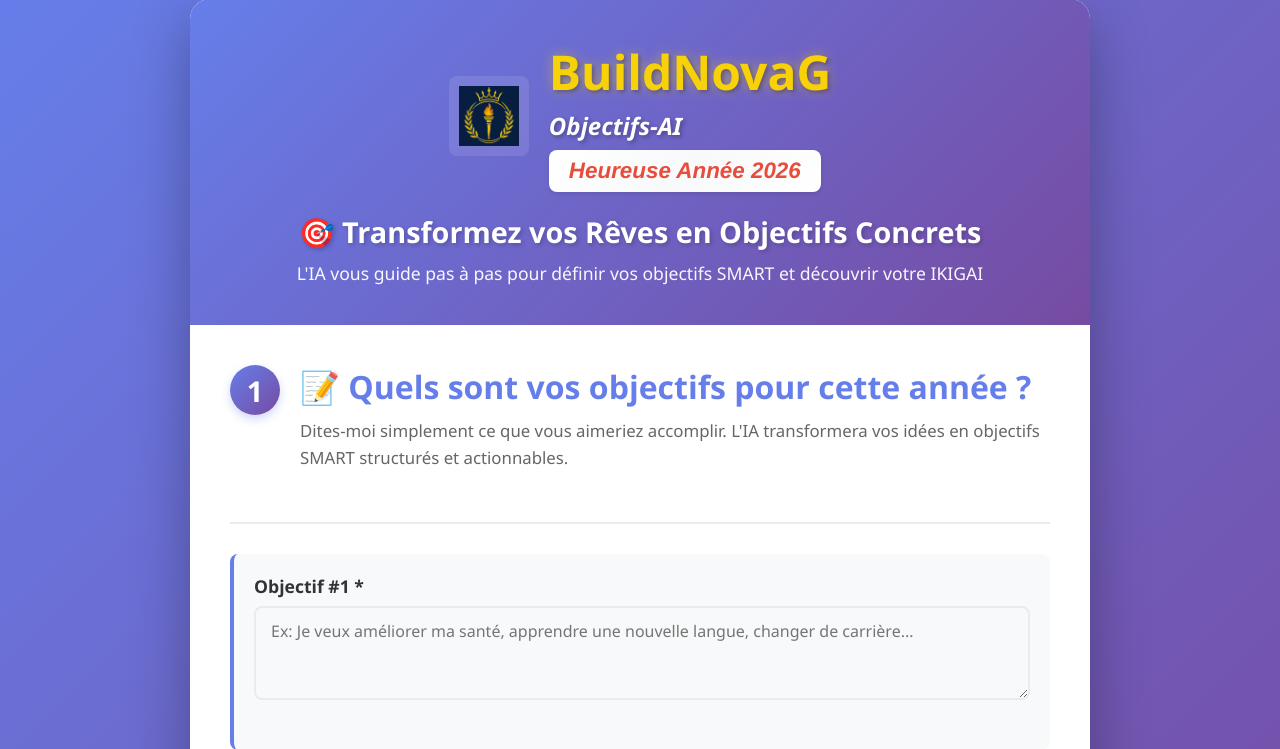
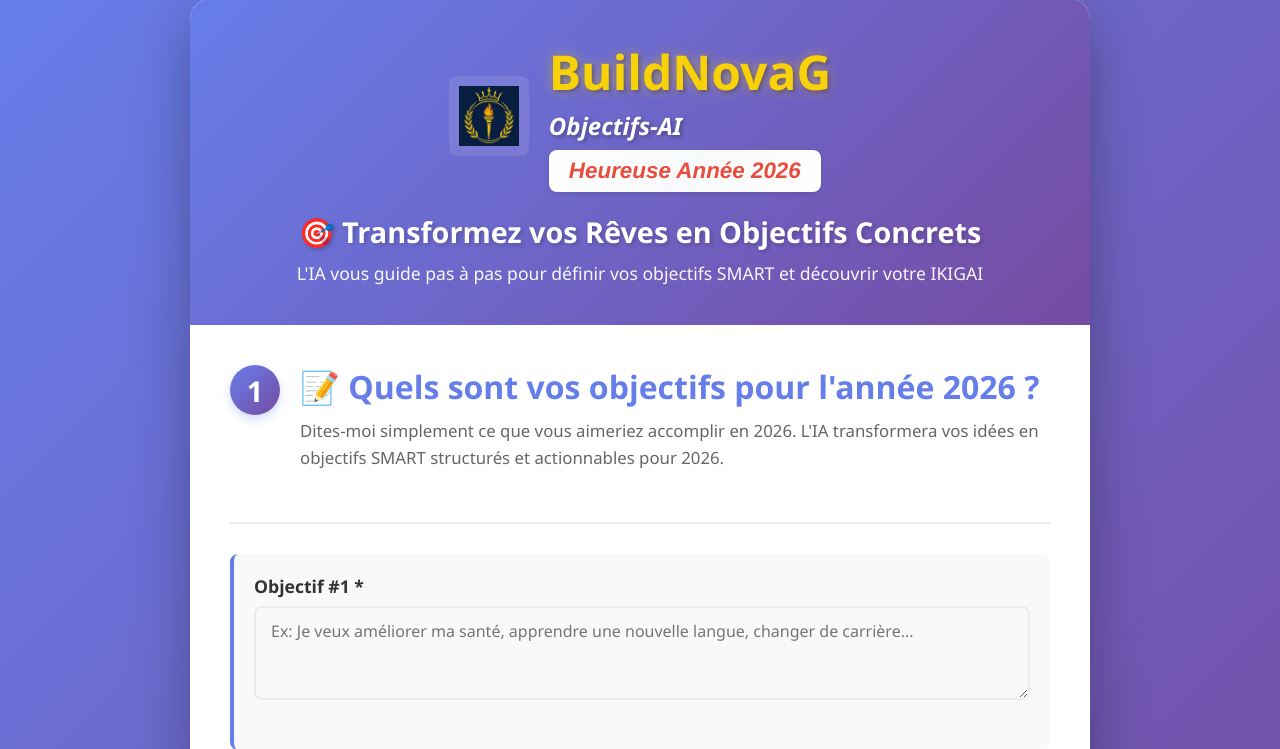
Before and after one commit to ElProfesormika/MY_IA, a Flask app: page / in a window 1280 px wide. Shown: the part 21-770 px from the top of the page. Run offline with Flask 3, Linux system fonts and the light colour scheme; some libraries are stand-ins or nearby versions.

Commit message:
fix(my_ai):structurer mesobjectifs ,smart et ikigai

```diff
--- a/app.py
+++ b/app.py
@@ -12,11 +12,27 @@ from reportlab.lib import colors
 from reportlab.lib.enums import TA_CENTER, TA_LEFT
 from datetime import datetime
 import io
-import config
 from concurrent.futures import ThreadPoolExecutor, as_completed
 
-app = Flask(__name__)
+# Importer config avec gestion d'erreur
+try:
+    import config
+except ImportError:
+    # Si config n'est pas trouvé, créer des valeurs par défaut
+    import os
+    class Config:
+        MISTRAL_API_KEY = os.getenv("MISTRAL_API_KEY", "")
+        MISTRAL_MODEL = os.getenv("MISTRAL_MODEL", "mistral-small-latest")
+        HUGGINGFACE_API_KEY = os.getenv("HUGGINGFACE_API_KEY", "")
+        HUGGINGFACE_API_URL = os.getenv("HUGGINGFACE_API_URL", "https://router.huggingface.co/models/google/flan-t5-base")
+    config = Config()
+
+app = Flask(__name__, static_folder='static', template_folder='templates')
 CORS(app)
+
+# Configuration pour Vercel
+app.config['DEBUG'] = False
+app.config['TESTING'] = False
 
 # Désactiver le cache pour toutes les réponses
 @app.after_request
@@ -28,11 +44,18 @@ def add_no_cache_headers(response):
     response.headers['X-Content-Type-Options'] = 'nosniff'
     return response
 
-# Configuration des APIs
-MISTRAL_API_KEY = config.MISTRAL_API_KEY
-MISTRAL_MODEL = config.MISTRAL_MODEL
-HUGGINGFACE_API_KEY = config.HUGGINGFACE_API_KEY
-HUGGINGFACE_API_URL = config.HUGGINGFACE_API_URL
+# Configuration des APIs avec valeurs par défaut
+try:
+    MISTRAL_API_KEY = config.MISTRAL_API_KEY
+    MISTRAL_MODEL = config.MISTRAL_MODEL
+    HUGGINGFACE_API_KEY = config.HUGGINGFACE_API_KEY
+    HUGGINGFACE_API_URL = config.HUGGINGFACE_API_URL
+except AttributeError:
+    # Si config n'a pas les attributs, utiliser os.getenv directement
+    MISTRAL_API_KEY = os.getenv("MISTRAL_API_KEY", "")
+    MISTRAL_MODEL = os.getenv("MISTRAL_MODEL", "mistral-small-latest")
+    HUGGINGFACE_API_KEY = os.getenv("HUGGINGFACE_API_KEY", "")
+    HUGGINGFACE_API_URL = os.getenv("HUGGINGFACE_API_URL", "https://router.huggingface.co/models/google/flan-t5-base")
 
 def call_mistral_api(prompt):
     """Appelle l'API Mistral pour obtenir une réponse de l'IA"""
@@ -213,16 +236,18 @@ CRITIQUE : Réponds UNIQUEMENT avec un JSON valide. Pas de texte avant, pas de t
     "measurable": "Indicateurs de succès concrets avec chiffres, pourcentages, quantités. Comment saura-t-on que CET objectif est réussi ? Métriques précises avec valeurs numériques. Minimum 20 mots.",
     "achievable": "Pourquoi CET objectif est réaliste et atteignable ? Quelles ressources, compétences, soutiens sont disponibles pour CET objectif spécifique ? Détaille les moyens concrets. Minimum 20 mots.",
     "relevant": "Pourquoi CET objectif est important et aligné avec les valeurs et aspirations ? Quel impact spécifique aura-t-il sur la vie de cette personne ? Minimum 20 mots.",
-    "time_bound": "Date limite précise et échéances intermédiaires pour CET objectif. Quand exactement sera-t-il atteint ? Jalons clairs avec dates spécifiques (jour/mois/année). Minimum 20 mots.",
+    "time_bound": "Date limite précise et échéances intermédiaires pour CET objectif en 2026. Quand exactement sera-t-il atteint en 2026 ? Jalons clairs avec dates spécifiques (jour/mois/2026). Minimum 20 mots. IMPORTANT : Toutes les dates doivent être en 2026.",
     "analysis": "Analyse motivante en 5-7 phrases SPÉCIFIQUE à cet objectif : points forts de CET objectif, conseils pratiques personnalisés pour le réussir, étapes clés à suivre, risques à éviter, ressources à mobiliser. Minimum 50 mots."
 }}
 
 EXEMPLES DE BONNES RÉPONSES :
 - "specific": "Je vais améliorer ma santé en faisant 30 minutes de sport 3 fois par semaine (lundi, mercredi, vendredi) le matin avant le travail, en suivant un programme d'entraînement personnalisé avec un coach."
 - "measurable": "Je mesurerai mon succès par : perte de 5 kg en 3 mois, capacité à courir 5 km sans s'arrêter, réduction de 10 points de tension artérielle, et amélioration de mon niveau d'énergie de 30%."
-- "time_bound": "Objectif final : 31 décembre 2026. Jalons : - 1er mars : perte de 2 kg - 1er juin : perte de 4 kg - 1er septembre : perte de 5 kg - 31 décembre : maintien du poids et forme optimale."
+- "time_bound": "Objectif final : 31 décembre 2026. Jalons 2026 : - 1er mars 2026 : perte de 2 kg - 1er juin 2026 : perte de 4 kg - 1er septembre 2026 : perte de 5 kg - 31 décembre 2026 : maintien du poids et forme optimale."
 
-Sois très concret, précis, motivant et actionnable. Utilise des exemples chiffrés et des dates précises. Adapte ton analyse à la nature spécifique de CET objectif. Réponds UNIQUEMENT le JSON, rien d'autre."""
+IMPORTANT : Nous sommes en 2026. Toutes les dates doivent être en 2026. L'année de référence est 2026.
+
+Sois très concret, précis, motivant et actionnable. Utilise des exemples chiffrés et des dates précises EN 2026. Adapte ton analyse à la nature spécifique de CET objectif. RAPPEL : Nous sommes en 2026, toutes les dates doivent être en 2026. Réponds UNIQUEMENT le JSON, rien d'autre."""
 
     # Essayer jusqu'à 2 fois pour obtenir une réponse complète
     max_attempts = 2
@@ -361,7 +386,7 @@ Sois très concret, précis, motivant et actionnable. Utilise des exemples chiff
             "measurable": measurable_extracted if measurable_extracted and len(measurable_extracted.strip()) >= 10 else f"Métriques à définir pour mesurer le succès de : {objective_text}. Déterminer des indicateurs quantifiables (chiffres, pourcentages, quantités).",
             "achievable": achievable_extracted if achievable_extracted and len(achievable_extracted.strip()) >= 10 else f"Évaluer la faisabilité de : {objective_text}. Identifier les ressources, compétences et soutiens nécessaires pour atteindre cet objectif.",
             "relevant": relevant_extracted if relevant_extracted and len(relevant_extracted.strip()) >= 10 else f"Justifier l'importance de : {objective_text}. Aligner avec les valeurs, aspirations et objectifs de vie personnels.",
-            "time_bound": time_bound_extracted if time_bound_extracted and len(time_bound_extracted.strip()) >= 10 else f"Calendrier à définir pour : {objective_text}. Fixer des dates précises (jour/mois/année) et des jalons intermédiaires.",
+            "time_bound": time_bound_extracted if time_bound_extracted and len(time_bound_extracted.strip()) >= 10 else f"Calendrier à définir pour : {objective_text}. Fixer des dates précises en 2026 (jour/mois/2026) et des jalons intermédiaires pour 2026.",
             "analysis": analysis_extracted if analysis_extracted and len(analysis_extracted.strip()) >= 20 else f"Analyse de l'objectif : {objective_text}. Points à considérer : définir les étapes clés, identifier les ressources nécessaires, anticiper les défis potentiels, et planifier les actions concrètes."
         }
 
@@ -372,7 +397,7 @@ Sois très concret, précis, motivant et actionnable. Utilise des exemples chiff
         "measurable": f"Métriques à définir pour mesurer le succès de : {objective_text}. Déterminer des indicateurs quantifiables avec des chiffres, pourcentages ou quantités précises.",
         "achievable": f"Évaluer la faisabilité de : {objective_text}. Identifier les ressources, compétences, soutiens et moyens disponibles pour atteindre cet objectif de manière réaliste.",
         "relevant": f"Justifier l'importance de : {objective_text}. Aligner avec les valeurs personnelles, aspirations et objectifs de vie. Définir l'impact positif attendu.",
-        "time_bound": f"Calendrier à définir pour : {objective_text}. Fixer des dates précises (jour/mois/année) pour l'objectif final et des jalons intermédiaires pour suivre la progression.",
+        "time_bound": f"Calendrier à définir pour : {objective_text}. Fixer des dates précises en 2026 (jour/mois/2026) pour l'objectif final et des jalons intermédiaires pour suivre la progression tout au long de 2026.",
         "analysis": f"Analyse de l'objectif : {objective_text}. Pour réussir cet objectif, il est important de : 1) Définir des étapes clés concrètes, 2) Identifier les ressources nécessaires, 3) Anticiper les défis potentiels, 4) Planifier les actions concrètes, 5) Suivre régulièrement la progression."
     }
 
@@ -402,11 +427,11 @@ Structure ta réponse de manière claire et inspirante :
 
 [3-5 recommandations actionnables pour vivre son IKIGAI au quotidien]
 
-## 🚀 PISTES D'ACTION POUR L'ANNÉE
+## 🚀 PISTES D'ACTION POUR 2026
 
-[3-5 actions concrètes à entreprendre cette année pour aligner sa vie avec son IKIGAI]
+[3-5 actions concrètes à entreprendre en 2026 pour aligner sa vie avec son IKIGAI]
 
-Sois inspirant, concret, motivant et actionnable. Utilise un ton positif et encourageant."""
+Sois inspirant, concret, motivant et actionnable. Utilise un ton positif et encourageant. RAPPEL : Nous sommes en 2026, toutes les actions et dates doivent être pour l'année 2026."""
 
     # Appel direct à Mistral pour IKIGAI (plus rapide, pas besoin de fallback)
     result = call_mistral_api(prompt) if MISTRAL_API_KEY else call_ai_api(prompt)
@@ -428,12 +453,12 @@ Ces quatre éléments se complètent et révèlent des opportunités intéressan
 3. Développe des compétences complémentaires pour renforcer ton IKIGAI
 4. Crée des opportunités qui allient passion et rémunération
 
-## 🚀 PISTES D'ACTION POUR L'ANNÉE
+## 🚀 PISTES D'ACTION POUR 2026
 
-1. Définir des objectifs SMART alignés avec ton IKIGAI
-2. Chercher des opportunités qui combinent tes 4 éléments
-3. Développer un plan d'action concret pour vivre ton IKIGAI
-4. Suivre régulièrement ta progression vers ton IKIGAI"""
+1. Définir des objectifs SMART alignés avec ton IKIGAI pour 2026
+2. Chercher des opportunités en 2026 qui combinent tes 4 éléments
+3. Développer un plan d'action concret pour vivre ton IKIGAI en 2026
+4. Suivre régulièrement ta progression vers ton IKIGAI tout au long de 2026"""
 
     return result.strip()
 
@@ -582,7 +607,7 @@ def create_pdf(objectives_list, ikigai_data, filename='objectifs_annee.pdf'):
     story.append(Spacer(1, 0.2*inch))
 
     # Titre principal
-    story.append(Paragraph("Mes Objectifs pour l'Année", title_style))
+    story.append(Paragraph("Mes Objectifs pour l'Année 2026", title_style))
     story.append(Spacer(1, 0.15*inch))
     story.append(Paragraph(f"<i>Document généré le {datetime.now().strftime('%d/%m/%Y à %H:%M')}</i>",
                           ParagraphStyle('DateStyle', parent=styles['Normal'], alignment=TA_CENTER, textColor=colors.HexColor('#666'), fontSize=10)))
@@ -906,7 +931,7 @@ def process_objectives():
                 "measurable": f"Métriques à définir pour mesurer le succès de : {obj_text}. Déterminer des indicateurs quantifiables avec des chiffres, pourcentages ou quantités précises.",
                 "achievable": f"Évaluer la faisabilité de : {obj_text}. Identifier les ressources, compétences, soutiens et moyens disponibles pour atteindre cet objectif de manière réaliste.",
                 "relevant": f"Justifier l'importance de : {obj_text}. Aligner avec les valeurs personnelles, aspirations et objectifs de vie. Définir l'impact positif attendu.",
-                "time_bound": f"Calendrier à définir pour : {obj_text}. Fixer des dates précises (jour/mois/année) pour l'objectif final et des jalons intermédiaires pour suivre la progression.",
+                "time_bound": f"Calendrier à définir pour : {obj_text}. Fixer des dates précises en 2026 (jour/mois/2026) pour l'objectif final et des jalons intermédiaires pour suivre la progression tout au long de 2026.",
                 "analysis": f"Analyse de l'objectif : {obj_text}. Pour réussir cet objectif, il est important de : 1) Définir des étapes clés concrètes, 2) Identifier les ressources nécessaires, 3) Anticiper les défis potentiels, 4) Planifier les actions concrètes, 5) Suivre régulièrement la progression. Note : L'IA n'a pas pu traiter cet objectif automatiquement, veuillez compléter les détails manuellement."
             })
 
--- a/templates/index.html
+++ b/templates/index.html
@@ -30,8 +30,8 @@
                 <div class="step-header">
                     <div class="step-number">1</div>
                     <div>
-                        <h2>📝 Quels sont vos objectifs pour cette année ?</h2>
-                        <p class="info-text">Dites-moi simplement ce que vous aimeriez accomplir. L'IA transformera vos idées en objectifs SMART structurés et actionnables.</p>
+                        <h2>📝 Quels sont vos objectifs pour l'année 2026 ?</h2>
+                        <p class="info-text">Dites-moi simplement ce que vous aimeriez accomplir en 2026. L'IA transformera vos idées en objectifs SMART structurés et actionnables pour 2026.</p>
                     </div>
                 </div>
 
```
Also changed, not shown: api/index.py (+16 -4 lines), api/test.py (added, +9 -0 lines), config.py (+10 -3 lines), README_VERCEL.md, vercel.json.
